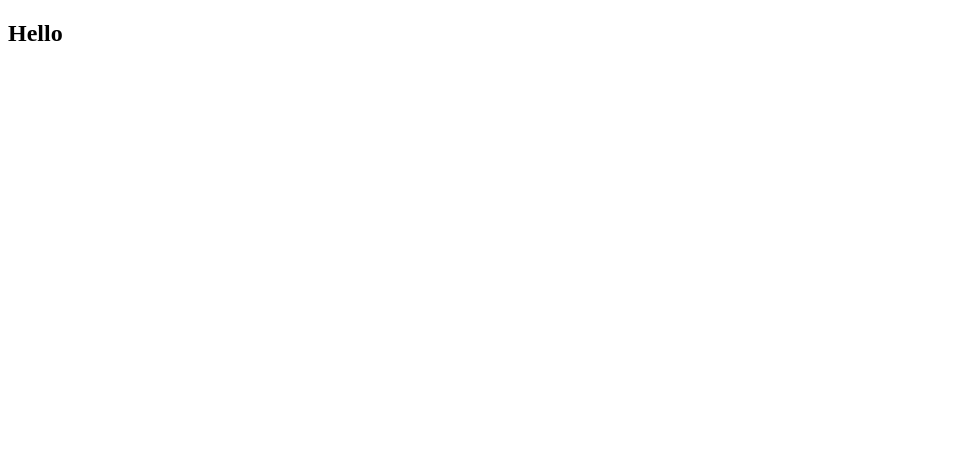
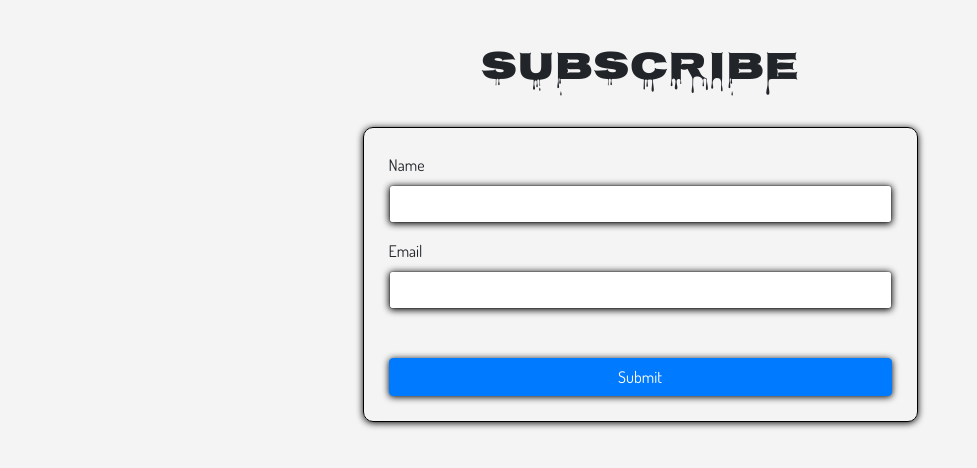
Before and after one commit to Belchenkov/recapcha-nodejs, a website: page index.html in a window 1280 px wide. Shown: the whole page, without its empty margins (0-977 px from the left). Drawn offline with nearby package versions, Linux system fonts and the light colour scheme.

Commit message:
Bootstrap 4 UI

```diff
--- a/index.html
+++ b/index.html
@@ -5,8 +5,53 @@
     <meta name="viewport" content="width=device-width, initial-scale=1.0">
     <meta http-equiv="X-UA-Compatible" content="ie=edge">
     <title>Subscribe From</title>
+
+    <!-- CSS -->
+    <link rel="stylesheet" href="https://maxcdn.bootstrapcdn.com/bootstrap/4.0.0-beta/css/bootstrap.min.css" integrity="sha384-/Y6pD6FV/Vv2HJnA6t+vslU6fwYXjCFtcEpHbNJ0lyAFsXTsjBbfaDjzALeQsN6M" crossorigin="anonymous">
+    <style>
+        @import url('https://fonts.googleapis.com/css?family=Dosis|Nosifer');
+
+        body {
+            background: #f4f4f4;
+        }
+
+        h1 {
+            font-family: 'Nosifer', cursive;
+        }
+
+        form#subscribeForm {
+            font-family: 'Dosis', sans-serif;
+            margin-top: 35px;
+            border: 1px solid #000;
+            border-radius: 10px;
+            padding: 25px;
+            box-shadow: 0 1px 7px #000;
+        }
+
+        form#subscribeForm input {
+            box-shadow: 0 1px 7px #000;
+        }
+    </style>
+    <!-- reCaptcha Google-->
+    <script src='https://www.google.com/recaptcha/api.js'></script>
 </head>
 <body>
-    <h2>Hello</h2>
+    <div class="container">
+        <h1 class="mt-5 text-center">Subscribe</h1>
+        <form id="subscribeForm" class="col-md-6 mx-auto">
+          <div class="form-group">
+            <label for="name">Name</label>
+            <input type="text" name="name" id="name" class="form-control">
+          </div>
+          <div class="form-group">
+            <label for="email">Email</label>
+            <input type="text" name="email" id="email" class="form-control">
+          </div>
+          <div class="form-group">
+            <div class="g-recaptcha  mx-auto col-md-8 my-4" data-sitekey="6LffYTQUAAAAALMWZgHBUBIFoM4dELcVVoqiCItE"></div>
+          </div>
+          <input type="submit" value="Submit" class="btn btn-primary btn-block">
+        </form>
+      </div>
 </body>
 </html>
```
